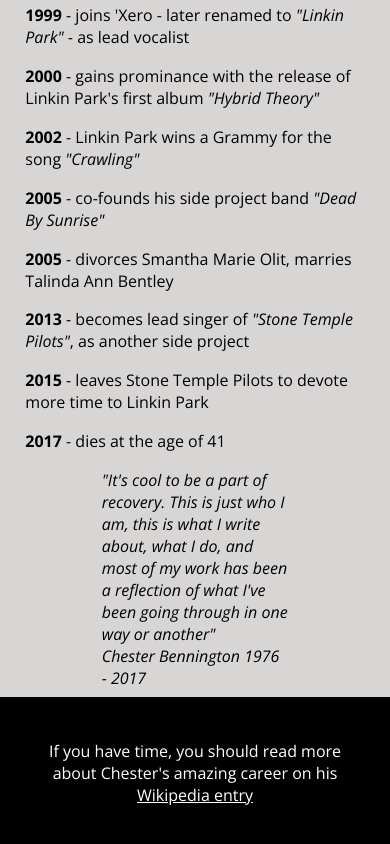
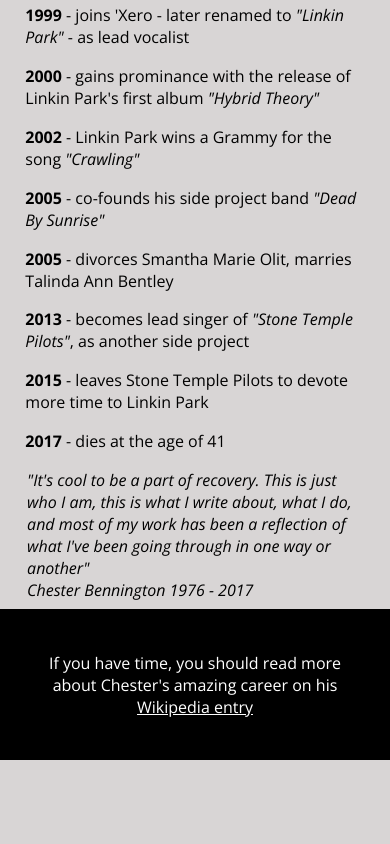
Before and after one commit to filipeqm94/chester-tribute-page, a plain HTML site: page index.html in a window 390 px wide. Shown: the part 601-1445 px from the top of the page. After the commit the page ends 1361 px from the top, so only its background shows below. Drawn offline with nearby package versions, Linux system fonts and the light colour scheme.

Commit message:
added media query for quote

```diff
--- a/style.css
+++ b/style.css
@@ -69,8 +69,6 @@
 }
 
 blockquote {
-  position: relative;
-
   width: 50%;
 }
 
@@ -86,3 +84,9 @@
 footer a {
   color: white;
 }
+
+@media only screen and (max-width: 768px) {
+  blockquote {
+    width: 90%;
+  }
+}
```
